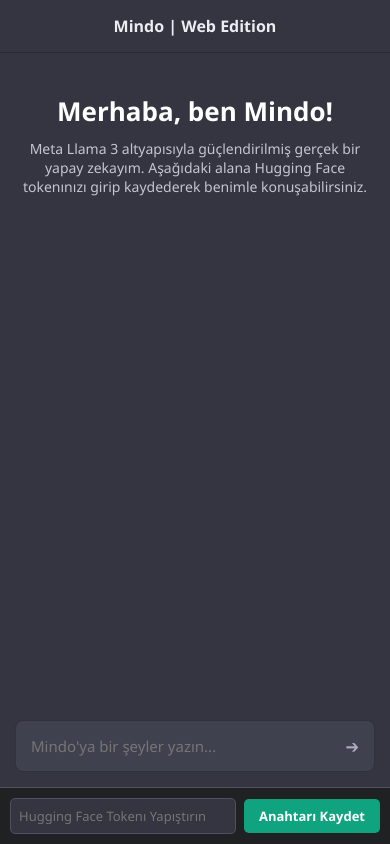
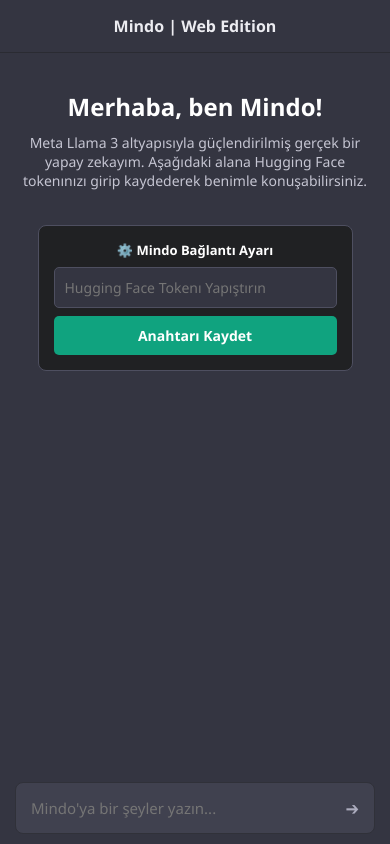
Before and after one commit to Metealp38/syal-bot, a plain HTML site: page index.html in a window 390 px wide. Drawn offline with Linux system fonts and the light colour scheme.

Commit message:
Update index.html

```diff
--- a/index.html
+++ b/index.html
@@ -8,7 +8,7 @@
         * { box-sizing: border-box; margin: 0; padding: 0; font-family: 'Segoe UI', Tahoma, Geneva, Verdana, sans-serif; }
         body { background-color: #343541; color: #ececf1; display: flex; height: 100vh; overflow: hidden; }
 
-        /* Sol Menü Tasarımı (Masaüstü için) */
+        /* Sol Menü (Masaüstü) */
         aside { width: 260px; background-color: #202123; padding: 10px; display: flex; flex-direction: column; gap: 10px; z-index: 5; }
         .sidebar-header { font-weight: bold; padding: 10px; text-align: center; border-bottom: 1px solid #4e4f60; font-size: 18px; color: #fff; }
         .nav-btn { background: transparent; border: 1px solid #4e4f60; color: #fff; padding: 12px; border-radius: 5px; cursor: pointer; text-align: left; font-size: 14px; width: 100%; }
@@ -17,8 +17,8 @@
         .history-list button.active { background-color: #343541; }
         .stats-area { background: #2a2b32; padding: 10px; border-radius: 5px; font-size: 12px; display: flex; flex-direction: column; gap: 5px; }
 
-        /* Ana İçerik Alanı */
-        main { flex: 1; display: flex; flex-direction: column; background-color: #343541; height: 100vh; }
+        /* Ana İçerik */
+        main { flex: 1; display: flex; flex-direction: column; background-color: #343541; height: 100vh; overflow: hidden; }
         .chat-header { padding: 15px; border-bottom: 1px solid #2a2b32; background: #343541; font-weight: bold; text-align: center; }
         .messages-container { flex: 1; overflow-y: auto; padding: 10px 0; display: flex; flex-direction: column; }
         .message { padding: 20px; display: flex; gap: 15px; line-height: 1.6; word-break: break-word; }
@@ -29,31 +29,30 @@
         .message.bot .avatar { background: #10a37f; }
         .text { flex: 1; font-size: 15px; white-space: pre-wrap; }
 
-        /* Giriş ve Alt Alan */
-        .input-area { padding: 15px; background: #343541; }
+        /* Giriş Alanı */
+        .input-area { padding: 10px 15px; background: #343541; }
         .input-container { max-width: 768px; margin: 0 auto; display: flex; background: #40414f; border-radius: 8px; border: 1px solid #303139; }
         input { flex: 1; background: transparent; border: none; padding: 15px; color: #fff; font-size: 15px; outline: none; width: 100%; }
         .send-btn { background: transparent; border: none; color: #acacbe; padding: 0 15px; cursor: pointer; font-size: 18px; }
 
         .welcome-screen { display: flex; flex-direction: column; align-items: center; justify-content: center; flex: 1; text-align: center; padding: 20px; }
-        .welcome-screen h1 { font-size: 26px; margin-bottom: 10px; color: #fff; }
-        .welcome-screen p { color: #c5c5d2; font-size: 14px; max-width: 500px; }
+        .welcome-screen h1 { font-size: 24px; margin-bottom: 10px; color: #fff; }
+        .welcome-screen p { color: #c5c5d2; font-size: 14px; max-width: 500px; margin-bottom: 20px; }
 
-        /* Mobil Ekran Düzenlemesi (Sorun Çözen Kısım) */
+        /* Mobilde Düzen */
         @media (max-width: 768px) {
             body { flex-direction: column; }
-            aside { display: none; } /* Mobilde sol menüyü gizliyoruz, kafa karıştırmasın */
+            aside { display: none; }
             main { height: 100vh; }
-            .welcome-screen { justify-content: flex-start; padding-top: 40px; }
         }
 
-        /* Mobil Alt Sabit API Ayarı */
-        .mobile-api-box { display: none; }
-        @media (max-width: 768px) {
-            .mobile-api-box { display: block; background: #202123; padding: 10px; border-top: 1px solid #4e4f60; }
-            .mobile-api-box-inner { max-width: 768px; margin: 0 auto; display: flex; gap: 8px; align-items: center; }
-            .mobile-api-box input { background: #343541; border: 1px solid #4e4f60; border-radius: 5px; padding: 8px; color: #fff; font-size: 13px; flex: 1; }
-            .mobile-api-box button { background: #10a37f; color: #fff; border: none; border-radius: 5px; padding: 8px 15px; font-size: 13px; font-weight: bold; cursor: pointer; white-space: nowrap; }
+        /* Masaüstünde Gizle, Mobilde Karşılama Ekranının Altına Koy */
+        .mobile-api-box { background: #202123; padding: 15px; border-radius: 8px; border: 1px solid #4e4f60; width: 90%; max-width: 400px; margin: 15px auto; text-align: left; }
+        .mobile-api-box input { background: #343541; border: 1px solid #4e4f60; border-radius: 5px; padding: 10px; color: #fff; font-size: 14px; width: 100%; margin-bottom: 8px; outline: none; }
+        .mobile-api-box button { width: 100%; background: #10a37f; color: #fff; border: none; border-radius: 5px; padding: 10px; font-size: 14px; font-weight: bold; cursor: pointer; }
+
+        @media (min-width: 769px) {
+            .mobile-api-box { display: none; }
         }
 
         /* Modal */
@@ -97,6 +96,13 @@
         <div class="welcome-screen" id="welcome">
             <h1>Merhaba, ben Mindo!</h1>
             <p>Meta Llama 3 altyapısıyla güçlendirilmiş gerçek bir yapay zekayım. Aşağıdaki alana Hugging Face tokenınızı girip kaydederek benimle konuşabilirsiniz.</p>
+
+            <!-- TELEFONLAR İÇİN TAM ORTADA DURAN API ALANI (Buraya dokunmak çok kolay) -->
+            <div class="mobile-api-box">
+                <div style="font-size: 13px; font-weight: bold; margin-bottom: 8px; color: #fff; text-align: center;">⚙️ Mindo Bağlantı Ayarı</div>
+                <input type="password" id="apiKeyInputMobile" placeholder="Hugging Face Tokenı Yapıştırın">
+                <button id="saveKeyBtnMobile">Anahtarı Kaydet</button>
+            </div>
         </div>
 
         <div class="messages-container" id="messages"></div>
@@ -107,14 +113,6 @@
                 <input type="text" id="input" placeholder="Mindo'ya bir şeyler yazın..." autocomplete="off">
                 <button type="submit" class="send-btn">➔</button>
             </form>
-        </div>
-
-        <!-- TELEFONLAR İÇİN SABİT EN ALT API ALANI (Buraya dokunmak ve yazmak çok kolay) -->
-        <div class="mobile-api-box">
-            <div class="mobile-api-box-inner">
-                <input type="password" id="apiKeyInputMobile" placeholder="Hugging Face Tokenı Yapıştırın">
-                <button id="saveKeyBtnMobile">Anahtarı Kaydet</button>
-            </div>
         </div>
     </main>
 
@@ -170,3 +168,5 @@
         c.messages.push({role, text});
         save(); render();
     }
+
+    function complete(id){
```
